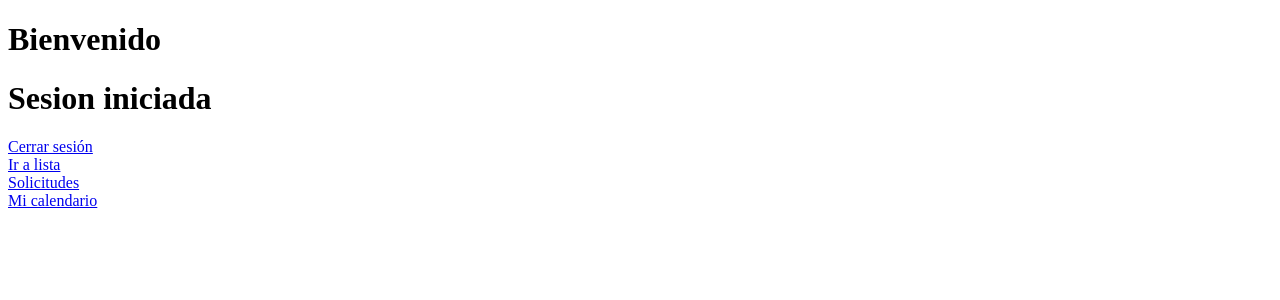
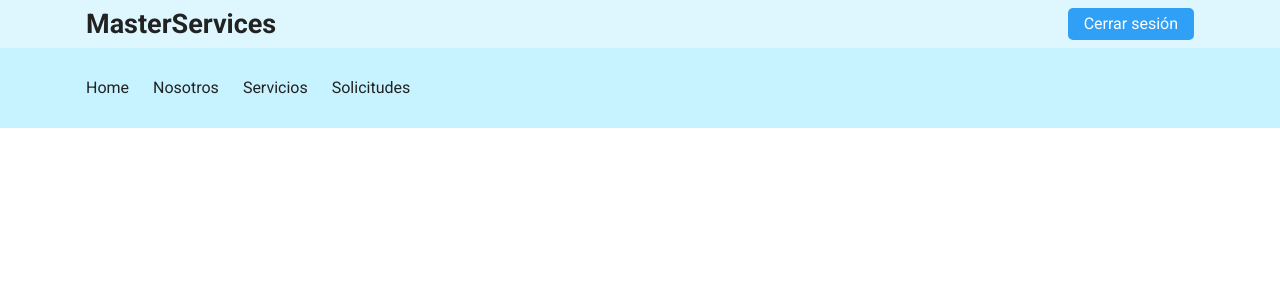
Before and after one commit to FranciscoJ-23/MasterServe, a PHP site: page /home.php in a window 1280 px wide. Shown: the top 300 px of the page. Run offline with PHP 8.4, Linux system fonts and the light colour scheme; the visitor is signed in with stand-in values (Sample User, id 1).

Commit message:
header y funciones

```diff
--- a/clientephp/be_cliente_lg.php
+++ b/clientephp/be_cliente_lg.php
@@ -15,7 +15,7 @@ if (mysqli_num_rows($validar_login) > 0) {
     $_SESSION['id_cliente'] = $datos_cliente['id'];
     $_SESSION['correo'] = $datos_cliente['cliente_correo'];
     //echo "ID del Cliente: " . $_SESSION['id']; // Depuración para ver si se guarda correctamente el id
-    header("location: home_cliente.php");
+    header("location: ../home.php");
     exit(); // Esto detendrá el script aquí para que puedas ver el echo antes de redirigir
 
 } else {
--- /dev/null
+++ b/css/header-14.css
@@ -0,0 +1,155 @@
+/*
+** The Header Media Queries **
+** Tweak as per your needs **
+*/
+.brand {
+  font-weight: bold;
+  font-size: 27px; }
+
+.site-header__top {
+  background-color: #def7ff; }
+  .site-header__top ul {
+    display: flex; }
+  .site-header__top li:not(:last-child) {
+    margin-right: 1.5rem; }
+  .site-header__top .site-header__start {
+    display: none; }
+
+.site-header__bottom {
+  position: relative;
+  background-color: #c7f2ff; }
+  @media (max-width: 939px) {
+    .site-header__bottom .site-header__end {
+      order: -1; } }
+.site-header__wrapper {
+  display: flex;
+  justify-content: space-between; }
+
+.site-header__wrapper {
+  display: flex;
+  justify-content: space-between;
+  align-items: center;
+  padding: 1rem; }
+  @media (min-width: 940px) {
+    .site-header__wrapper {
+      padding-top: 0.5rem;
+      padding-bottom: 0.5rem; } }
+.site-header__end {
+  display: flex;
+  align-items: center; }
+
+.site-header__end.top > * + * {
+  margin-left: 1.5rem; }
+
+@media (min-width: 940px) {
+  .site-header__end.bottom > *:not(:last-child) {
+    margin-right: 1.5rem; } }
+
+@media (max-width: 939px) {
+  .site-header__end.bottom .cart {
+    margin-right: 1.5rem; } }
+
+@media (max-width: 939px) {
+  .site-header__end.bottom .search {
+    margin-left: 0; } }
+
+.site-header__end.bottom svg {
+  width: 22px;
+  height: 22px; }
+
+@media (min-width: 940px) {
+  .nav__wrapper {
+    display: flex; } }
+
+@media (max-width: 939px) {
+  .nav__wrapper {
+    position: absolute;
+    top: 100%;
+    right: 0;
+    left: 0;
+    z-index: -1;
+    background-color: #d9f0f7;
+    visibility: hidden;
+    opacity: 0;
+    transform: translateY(-100%);
+    transition: transform 0.3s ease-out, opacity 0.3s ease-out; }
+    .nav__wrapper.active {
+      visibility: visible;
+      opacity: 1;
+      transform: translateY(0); } }
+
+.nav__item:not(:last-child) {
+  margin-right: 1.5rem; }
+
+.nav__item a {
+  display: block;
+  padding-top: 1.5rem;
+  padding-bottom: 1.5rem; }
+  @media (max-width: 939px) {
+    .nav__item a {
+      padding: 1rem; } }
+.nav__item svg {
+  display: inline-block;
+  vertical-align: middle;
+  width: 28px;
+  height: 28px;
+  margin-right: 1rem; }
+  @media (min-width: 940px) {
+    .nav__item svg {
+      display: block;
+      margin: 0 auto 0.5rem; } }
+.nav__item.active a {
+  border-left-color: #222; }
+  @media (min-width: 800px) {
+    .nav__item.active a {
+      border-bottom-color: #222; } }
+.nav__toggle {
+  position: absolute;
+  right: 1rem;
+  top: 1rem; }
+  @media (min-width: 940px) {
+    .nav__toggle {
+      display: none; } }
+.search {
+  display: flex; }
+
+.search__toggle {
+  appearance: none;
+  order: 1;
+  font-size: 0;
+  width: 34px;
+  height: 34px;
+  background: url("../img/header-3/search.svg") center/22px no-repeat;
+  border: 0; }
+  @media (max-width: 939px) {
+    .search__toggle {
+      position: absolute;
+      right: 5.5rem;
+      top: 0.65rem; } }
+  .search__toggle.active {
+    background: url("../img/header-5/close.svg") center/22px no-repeat; }
+
+.search__form {
+  display: none; }
+  .search__form.active {
+    display: block; }
+  @media (max-width: 799px) {
+    .search__form {
+      position: absolute;
+      left: 0;
+      right: 0;
+      top: 100%;
+      background-color: red; }
+      .search__form input {
+        width: 100%; } }
+  .search__form input {
+    min-width: 200px;
+    appearance: none;
+    border: 0;
+    background-color: #fff;
+    border-radius: 0;
+    font-size: 16px;
+    padding: 0.5rem; }
+    @media (max-width: 799px) {
+      .search__form input {
+        border-bottom: 1px solid #979797; } }
--- /dev/null
+++ b/css/header.css
@@ -0,0 +1,73 @@
+@import url("https://fonts.googleapis.com/css2?family=Roboto:wght@400;700&display=swap");
+.wrapper {
+  max-width: 1140px;
+  padding-left: 1rem;
+  padding-right: 1rem;
+  margin-left: auto;
+  margin-right: auto;
+}
+
+*,
+*:before,
+*:after {
+  box-sizing: border-box;
+}
+
+a {
+  text-decoration: none;
+  color: #222;
+}
+
+html {
+  -webkit-font-smoothing: antialiased;
+  -moz-osx-font-smoothing: grayscale;
+}
+
+body {
+  font-family: "Roboto", sans-serif;
+}
+
+.sr-only {
+  position: absolute;
+  clip: rect(1px, 1px, 1px, 1px);
+  padding: 0;
+  border: 0;
+  height: 1px;
+  width: 1px;
+  overflow: hidden;
+}
+
+.button {
+  -webkit-appearance: none;
+     -moz-appearance: none;
+          appearance: none;
+  color: #fff;
+  background-color: #2fa0f6;
+  min-width: 120px;
+  padding: 0.5rem 1rem;
+  border-radius: 5px;
+  text-align: center;
+}
+
+.button svg {
+  display: inline-block;
+  vertical-align: middle;
+  width: 24px;
+  height: 24px;
+  fill: #fff;
+}
+
+.button span {
+  display: none;
+}
+
+@media (min-width: 600px) {
+  .button span {
+    display: initial;
+  }
+}
+
+.button--icon {
+  min-width: initial;
+  padding: 0.5rem;
+}
--- /dev/null
+++ b/css/reset.min.css
@@ -0,0 +1 @@
+html,body,div,span,applet,object,iframe,h1,h2,h3,h4,h5,h6,p,blockquote,pre,a,abbr,acronym,address,big,cite,code,del,dfn,em,img,ins,kbd,q,s,samp,small,strike,strong,sub,sup,tt,var,b,u,i,center,dl,dt,dd,ol,ul,li,fieldset,form,label,legend,table,caption,tbody,tfoot,thead,tr,th,td,article,aside,canvas,details,embed,figure,figcaption,footer,header,hgroup,menu,nav,output,ruby,section,summary,time,mark,audio,video{margin:0;padding:0;border:0;font-size:100%;font:inherit;vertical-align:baseline}article,aside,details,figcaption,figure,footer,header,hgroup,menu,nav,section{display:block}body{line-height:1}ol,ul{list-style:none}blockquote,q{quotes:none}blockquote:before,blockquote:after,q:before,q:after{content:'';content:none}table{border-collapse:collapse;border-spacing:0}
--- a/home.php
+++ b/home.php
@@ -1,6 +1,11 @@
 <?php
 session_start();
-if (!isset($_SESSION['usuario_correo']) && !isset($_SESSION['correo'])) {
+
+// Verificar si el usuario ha iniciado sesión
+$loggedIn = isset($_SESSION['usuario_correo']) || isset($_SESSION['correo']);
+
+// Si el usuario no ha iniciado sesión, redirigirlo a la página de inicio de sesión
+if (!$loggedIn) {
     echo '
         <script>
             alert("Por favor debes iniciar sesión");
@@ -14,25 +19,66 @@ if (!isset($_SESSION['usuario_correo']) && !isset($_SESSION['correo'])) {
 
 <!DOCTYPE html>
 <html lang="en">
+<head>
+    <meta charset="UTF-8" />
+    <title>MasterServices</title>
+    <meta name="viewport" content="width=device-width, initial-scale=1" />
+    <link rel="stylesheet" href="css/reset.min.css" />
+    <link rel="stylesheet" href="css/header.css" />
+    <link rel="stylesheet" href="css/header-14.css" />
+    <script>
+        document.addEventListener('DOMContentLoaded', (event) => {
+            // Obtener el estado de inicio de sesión del servidor
+            const loggedIn = <?php echo json_encode($loggedIn); ?>;
 
-<head>
-    <meta charset="UTF-8">
-    <meta name="viewport" content="width=device-width, initial-scale=1.0">
-    <title>bienvenida</title>
+            if (loggedIn) {
+                document.getElementById('auth-links').innerHTML = `
+                    <a href="php/cerrar_sesion.php" class="button">Cerrar sesión</a>
+                `;
+            }
+        });
+    </script>
 </head>
+<body>
+    <!-- Header Start -->
+    <header class="site-header">
+        <div class="site-header__top">
+            <div class="wrapper site-header__wrapper">
+                <div class="site-header__start">
+                    <ul>
+                        <li><a href="#">About</a></li>
+                        <li><a href="#">Contact</a></li>
+                    </ul>
+                </div>
+                <div class="site-header__middle">
+                    <a href="#" class="brand">MasterServices</a>
+                </div>
+                <div class="site-header__end top" id="auth-links">
+                    <a href="index.php">Acceder</a>
+                    <a href="index.php" class="button">Registrar</a>
+                </div>
+            </div>
+        </div>
+        <div class="site-header__bottom">
+            <div class="wrapper site-header__wrapper">
+                <div class="site-header__start">
+                    <nav class="nav">
+                        <button class="nav__toggle" aria-expanded="false" type="button">
+                            menu
+                        </button>
+                        <ul class="nav__wrapper">
+                            <li class="nav__item"><a href="home.php">Home</a></li>
+                            <li class="nav__item"><a href="#">Nosotros</a></li>
+                            <li class="nav__item"><a href="php/lista.php">Servicios</a></li>
+                            <li class="nav__item"><a href="php/solicitudes.php">Solicitudes</a></li>
+                        </ul>
+                    </nav>
+                </div>
+            </div>
+        </div>
+    </header>
+    <!-- Header End -->
 
-<body>
-<h1>Bienvenido</h1>
-    <div class="text-center">
-        <h1>Sesion iniciada</h1>
-        <a href="php/cerrar_sesion.php">Cerrar sesión</a>
-        <br>
-        <a href="php/lista.php">Ir a lista</a>
-        <br>
-        <a href="php/solicitudes.php">Solicitudes</a>
-        <br>
-        <a href="calendario.php">Mi calendario</a>
-    </div>
+    <script src="js/header-14.js"></script>
 </body>
-
 </html>
```
Also changed, not shown: js/header-14.js (added, +36 -0 lines).
